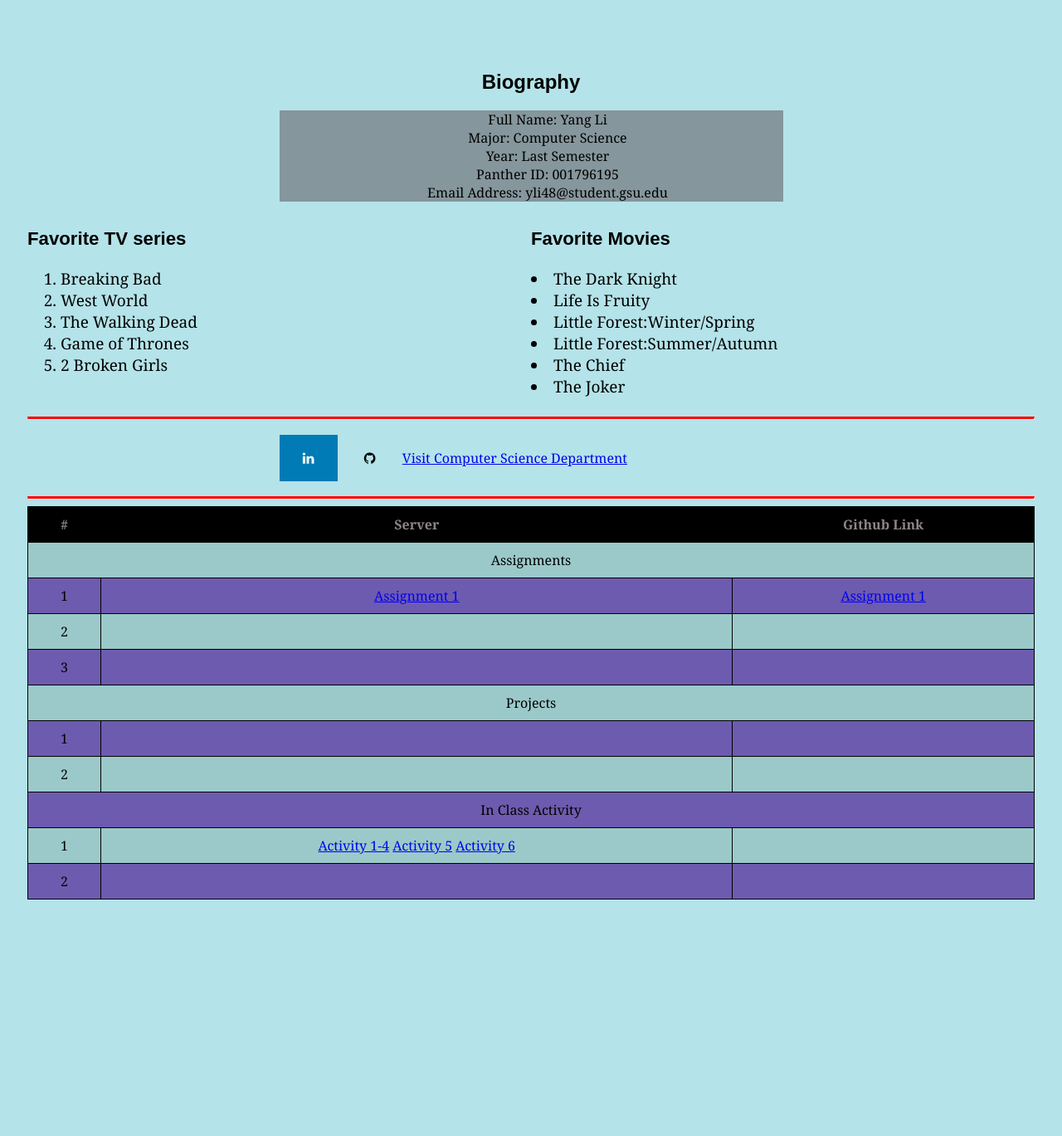
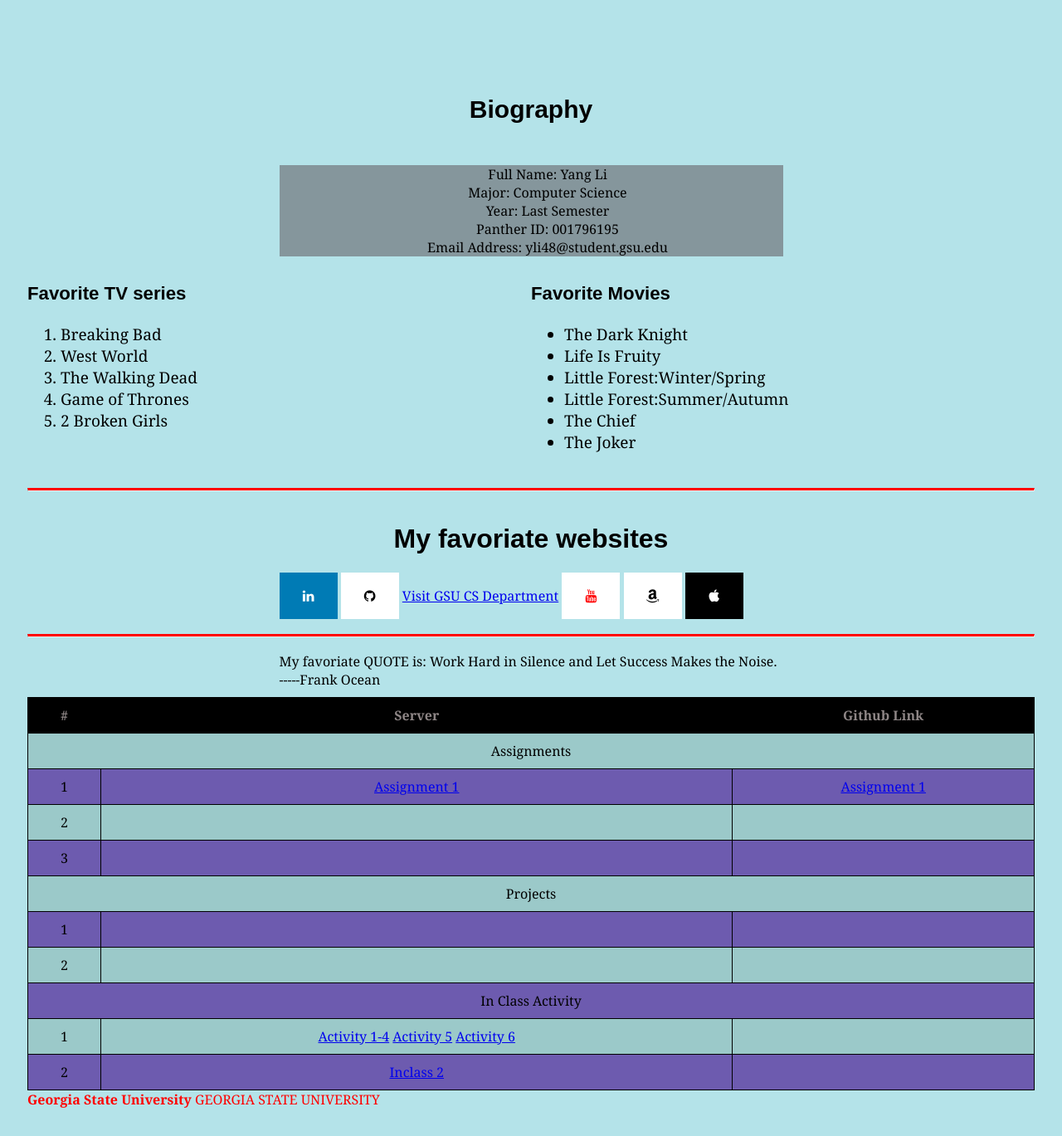
Before and after one commit to YangLi-Nathan/WEB_PROGRAMMING, a PHP site: page /home.html in a window 1280 px wide. Shown: the whole page at 83% size. Before the commit the page ends 1084 px from the top, so only its background shows below. Run offline with PHP 8.4, Linux system fonts and the light colour scheme.

Commit message:
Minor changes
Minor changes

```diff
--- a/Assignments/1/home.html
+++ b/Assignments/1/home.html
@@ -4,19 +4,18 @@
 <head>
     <title>My Page</title>
     <link rel="stylesheet" href="stylesheet_home.css" />
-    <meta name="viewport" content="width=device-width, initial-scale=1">
-    <link rel="stylesheet" href="https://cdnjs.cloudflare.com/ajax/libs/font-awesome/4.7.0/css/font-awesome.min.css">
+    <meta name="viewport" content="width=device-width, initial-scale=1" />
+    <link rel="stylesheet" href="https://cdnjs.cloudflare.com/ajax/libs/font-awesome/4.7.0/css/font-awesome.min.css" />
 </head>
 
 <body>
-
     <!-- body section-->
     <section class="hero-section">
         <div class="center">
+            <br />
 
-            <br>
-            <h1> Biography</h1>
-            <ul>
+            <h5>Biography</h5>
+            <ul class="bio">
                 <li>Full Name: Yang Li</li>
                 <li>Major: Computer Science</li>
                 <li>Year: Last Semester</li>
@@ -24,7 +23,6 @@
                 <li>Email Address: yli48@student.gsu.edu</li>
             </ul>
         </div>
-
 
         <div class="row">
             <div class="column left">
@@ -39,29 +37,36 @@
             </div>
             <div class="column right">
                 <h3>Favorite Movies</h3>
+                <ul>
                     <li>The Dark Knight</li>
                     <li>Life Is Fruity</li>
                     <li>Little Forest:Winter/Spring</li>
                     <li>Little Forest:Summer/Autumn</li>
                     <li>The Chief</li>
                     <li>The Joker</li>
+                </ul>
             </div>
         </div>
-
     </section>
 
-    <hr class="new1">
+    <hr class="new1" />
     <div class="center">
+        <h1>My favoriate websites</h1>
 
         <a href="https://www.linkedin.com/in/yang-li-atlanta/" class="fa fa-linkedin"></a>
         <a href="https://github.com/YangLi-Nathan/WEB_PROGRAMMING" class="fa fa-github"></a>
-        <a href="https://www.cs.gsu.edu/">Visit Computer Science Department</a>
+        <a href="https://www.cs.gsu.edu/">Visit GSU CS Department</a>
+        <a href="https://www.youtube.com" class="fa fa-youtube"></a>
+        <a href="https://www.amazon.com" class="fa fa-amazon"></a>
+        <a href="https://www.apple.com" class="fa fa-apple"></a>
+    </div>
+    <hr class="new1" />
 
+    <div class="center">
+        My favoriate QUOTE is: Work Hard in Silence and Let Success Makes the Noise. -----Frank Ocean
     </div>
-    <hr class="new1">
 
     <!-- table section-->
-    <section>
     <table id="t01">
         <tr>
             <th>#</th>
@@ -74,15 +79,16 @@
         <tr>
             <td>1</td>
             <td>
-
                 <a href="http://codd.cs.gsu.edu/~yli48/Assignments/1/index.html
-                    ">Assignment 1</a>
-
+                    ">Assignment 1</a
+          >
         </td>
         <td>
-                    <a href="https://github.com/YangLi-Nathan/WEB_PROGRAMMING/tree/master/Assignments/1
-                    ">Assignment 1</a>
-
+          <a
+            href="https://github.com/YangLi-Nathan/WEB_PROGRAMMING/tree/master/Assignments/1
+                    "
+            >Assignment 1</a
+          >
         </td>
       </tr>
       <tr>
@@ -108,30 +114,44 @@
         <td></td>
         <td></td>
       </tr>
+
       <tr>
         <td colspan="3">In Class Activity</td>
       </tr>
+
+      <tr>
         <td>1</td>
         <td>
-                <a href="http://codd.cs.gsu.edu/~yli48/InClassAssignments/activity_1_to_4.html
-                ">Activity 1-4</a>
-                <a href="http://codd.cs.gsu.edu/~yli48/InClassAssignments/Activity5.html
-                ">Activity 5</a>
-                <a href="http://codd.cs.gsu.edu/~yli48/InClassAssignments/Activity6.html
-                ">Activity 6</a>
+          <a
+            href="http://codd.cs.gsu.edu/~yli48/InClassAssignments/activity_1_to_4.html
+                "
+            >Activity 1-4</a
+          >
+          <a
+            href="http://codd.cs.gsu.edu/~yli48/InClassAssignments/Activity5.html
+                "
+            >Activity 5</a
+          >
+          <a
+            href="http://codd.cs.gsu.edu/~yli48/InClassAssignments/Activity6.html
+                "
+            >Activity 6</a
+          >
         </td>
-            <td>
-
-            </td>
+        <td></td>
       </tr>
       <tr>
         <td>2</td>
+        <td>          <a
+            href="http://codd.cs.gsu.edu/~yli48/InClassAssignments/InClassActivity2/index.html
+                "
+            >Inclass 2</a
+          ></td>
         <td></td>
-                <td>
       </tr>
     </table>
-    </section>
+    <mark class="red">Georgia State University</mark>
+    <span class="red">GEORGIA STATE UNIVERSITY</span>
 
   </body>
-
 </html>
--- a/Assignments/1/resume.html
+++ b/Assignments/1/resume.html
@@ -1,9 +1,11 @@
 <!DOCTYPE html>
-<html>
+<html lang="en">
+
+
 
 <head>
     <title>Yang Li's Resume</title>
-    <link rel="stylesheet" href="styleSheet_resume.css" />
+    <link rel="stylesheet" href="stylesheet_resume.css" />
 </head>
 
 <body>
--- a/Assignments/1/stylesheet_home.css
+++ b/Assignments/1/stylesheet_home.css
@@ -61,6 +61,14 @@ h1 {
     text-align: center;
 }
 
+h5 {
+    color: black;
+    font-weight: bold;
+    font-family: sans-serif;
+    text-align: center;
+    font-size: 30px;
+}
+
 h2 {
     color: black;
     font-weight: bold;
@@ -85,7 +93,6 @@ a:hover {
     padding: 20px;
     font-size: 20px;
     width: 30px;
-    text-align: auto;
     text-decoration: none;
 }
 
@@ -99,6 +106,26 @@ a:hover {
 
 .fa-github {
     color: black;
+    font-size: 48px;
+    background-color: white;
+}
+
+.fa-youtube {
+    color: red;
+    font-size: 48px;
+    background-color: white;
+}
+
+.fa-amazon {
+    color: black;
+    font-size: 48px;
+    background-color: white;
+}
+
+.fa-apple {
+    color: white;
+    font-size: 48px;
+    background-color: black;
 }
 
 
@@ -144,7 +171,7 @@ div.text {
     margin-left: -200px;
 }
 
-ul {
+ul.bio {
     background: #85969c;
     list-style: none;
     overflow: hidden;
@@ -156,8 +183,13 @@ a {
     text-align: center;
 }
 
+mark.red {
+    color: #ff0000;
+    background: none;
+    font-weight: bold;
+    text-align: center;
+}
 
-/* tabs */
-
-
-/* Style the tab */
+.red {
+    color: red;
+}
```
Also changed, not shown: Assignments/1/external_css.html (+3 -6 lines). Lines whose indentation alone changed are shown as unchanged.
